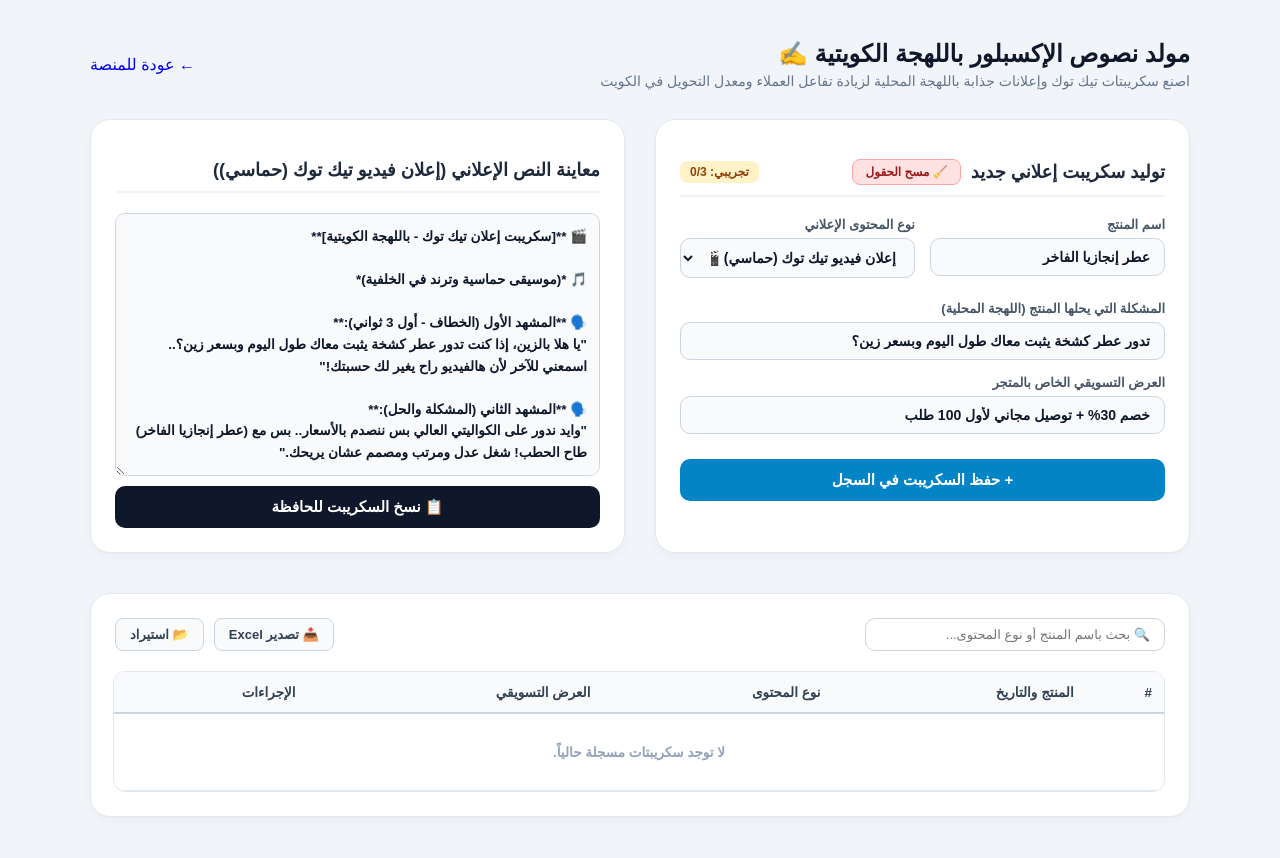
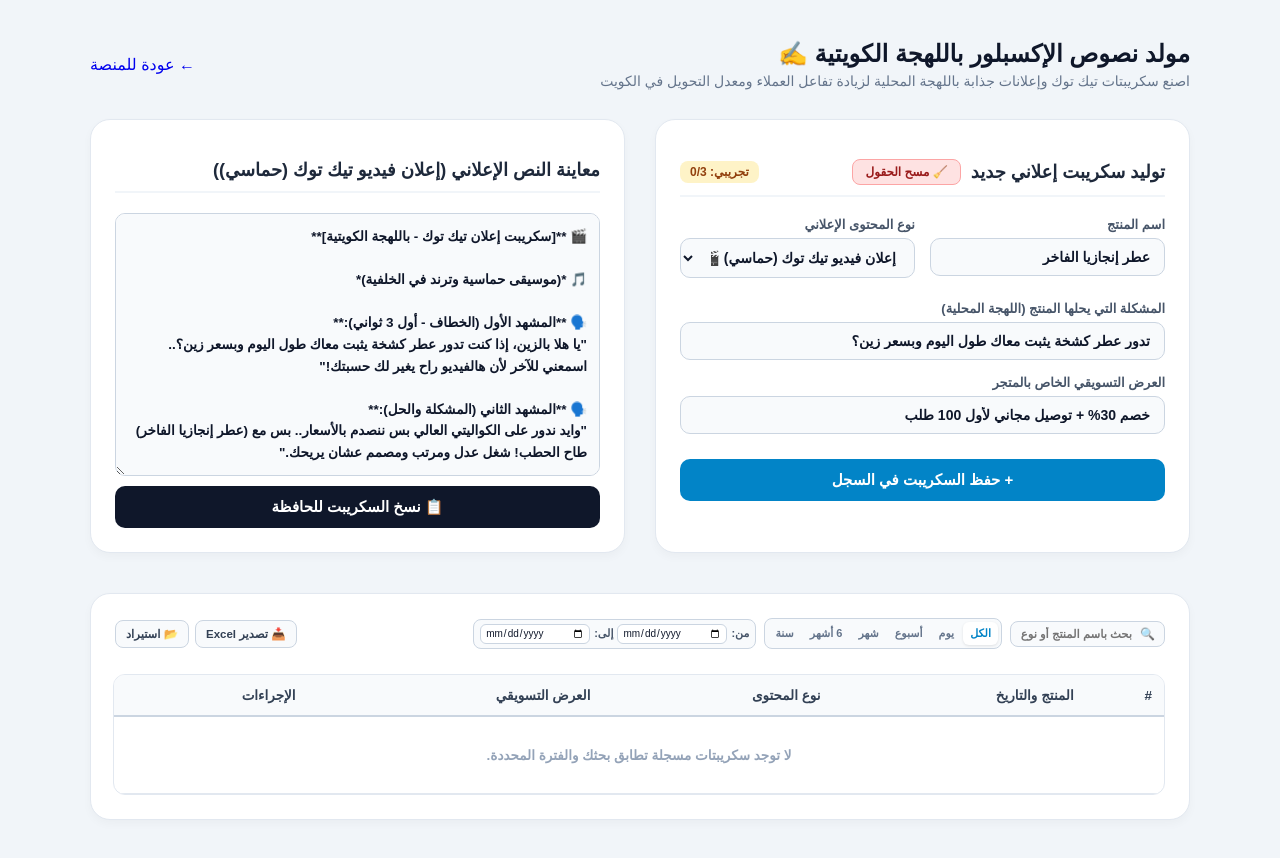
Before and after one commit to engaziasa-lang/engazia-app, a Next.js app: page /hub/kw/copy in a window 1280 px wide. Built offline with nearby package versions, Linux system fonts and the light colour scheme.

Commit message:
Update page.tsx

```diff
--- a/app/hub/kw/copy/page.tsx
+++ b/app/hub/kw/copy/page.tsx
@@ -11,6 +11,7 @@ interface CopyItem {
   offerText: string;
   generatedScript: string;
   createdAt?: string;
+  createdAtTimestamp?: number; // للفرز الزمني
 }
 
 export default function ExploredCopywritingKW() {
@@ -25,6 +26,9 @@ export default function ExploredCopywritingKW() {
 
   const [items, setItems] = useState<CopyItem[]>([]);
   const [searchQuery, setSearchQuery] = useState<string>('');
+  const [timeFilter, setTimeFilter] = useState<'all' | 'day' | 'week' | 'month' | '6months' | 'year'>('all');
+  const [startDate, setStartDate] = useState<string>('');
+  const [endDate, setEndDate] = useState<string>('');
   const [editingId, setEditingId] = useState<string | null>(null);
 
   const fileInputRef = useRef<HTMLInputElement>(null);
@@ -200,8 +204,18 @@ export default function ExploredCopywritingKW() {
       searchPH: '🔍 بحث باسم المنتج أو نوع المحتوى...',
       exportBtn: '📥 تصدير Excel',
       importBtn: '📂 استيراد',
+      fromDate: 'من',
+      toDate: 'إلى',
+      filter: {
+        all: 'الكل',
+        day: 'يوم',
+        week: 'أسبوع',
+        month: 'شهر',
+        sixMonths: '6 أشهر',
+        year: 'سنة'
+      },
       table: {
-        noRecords: 'لا توجد سكريبتات مسجلة حالياً.',
+        noRecords: 'لا توجد سكريبتات مسجلة تطابق بحثك والفترة المحددة.',
         th1: '#',
         th2: 'المنتج والتاريخ',
         th3: 'نوع المحتوى',
@@ -250,8 +264,18 @@ export default function ExploredCopywritingKW() {
       searchPH: '🔍 Search by product name or content type...',
       exportBtn: '📥 Export Excel',
       importBtn: '📂 Import',
+      fromDate: 'From',
+      toDate: 'To',
+      filter: {
+        all: 'All',
+        day: '1 Day',
+        week: '1 Week',
+        month: '1 Month',
+        sixMonths: '6 Months',
+        year: '1 Year'
+      },
       table: {
-        noRecords: 'No scripts currently registered.',
+        noRecords: 'No scripts found matching your search and date range.',
         th1: '#',
         th2: 'Product & Date',
         th3: 'Content Type',
@@ -293,6 +317,7 @@ export default function ExploredCopywritingKW() {
     const timeOptions: Intl.DateTimeFormatOptions = { hour: 'numeric', minute: 'numeric', hour12: true };
     const localeStr = lang === 'ar' ? 'ar-KW' : 'en-KW';
     const formattedDate = `${now.toLocaleDateString(localeStr)} - ${now.toLocaleTimeString(localeStr, timeOptions)}`;
+    const currentTimestamp = Date.now();
 
     if (editingId) {
       const updated = items.map(item => item.id === editingId ? {
@@ -302,7 +327,8 @@ export default function ExploredCopywritingKW() {
         problemSolved,
         offerText,
         generatedScript,
-        createdAt: item.createdAt || formattedDate
+        createdAt: item.createdAt || formattedDate,
+        createdAtTimestamp: item.createdAtTimestamp || currentTimestamp
       } : item);
       saveToLocalStorage(updated);
       setEditingId(null);
@@ -315,7 +341,8 @@ export default function ExploredCopywritingKW() {
         problemSolved,
         offerText,
         generatedScript,
-        createdAt: formattedDate
+        createdAt: formattedDate,
+        createdAtTimestamp: currentTimestamp
       };
       saveToLocalStorage([...items, newItem]);
       alert(text.alerts.saveSuccess);
@@ -353,8 +380,43 @@ export default function ExploredCopywritingKW() {
     alert(text.alerts.copySuccess);
   };
 
+  // تصفية النتائج بناءً على البحث، نطاق التاريخ، والفرز السريع
+  const filteredItems = items.filter(item => {
+    const matchesSearch = (item.productName || '').toLowerCase().includes(searchQuery.toLowerCase()) ||
+                          (item.contentType || '').toLowerCase().includes(searchQuery.toLowerCase());
+    if (!matchesSearch) return false;
+
+    if (item.createdAtTimestamp) {
+      if (startDate) {
+        const start = new Date(startDate);
+        start.setHours(0, 0, 0, 0);
+        if (item.createdAtTimestamp < start.getTime()) return false;
+      }
+      if (endDate) {
+        const end = new Date(endDate);
+        end.setHours(23, 59, 59, 999);
+        if (item.createdAtTimestamp > end.getTime()) return false;
+      }
+    }
+
+    if (timeFilter === 'all') return true;
+    if (!item.createdAtTimestamp) return true;
+
+    const now = Date.now();
+    const diff = now - item.createdAtTimestamp;
+    const dayMs = 24 * 60 * 60 * 1000;
+
+    if (timeFilter === 'day') return diff <= dayMs;
+    if (timeFilter === 'week') return diff <= 7 * dayMs;
+    if (timeFilter === 'month') return diff <= 30 * dayMs;
+    if (timeFilter === '6months') return diff <= 180 * dayMs;
+    if (timeFilter === 'year') return diff <= 365 * dayMs;
+
+    return true;
+  });
+
   const handleExportExcel = () => {
-    if (items.length === 0) {
+    if (filteredItems.length === 0) {
       alert(text.alerts.noDataExp);
       return;
     }
@@ -383,7 +445,7 @@ export default function ExploredCopywritingKW() {
             <tbody>
     `;
 
-    items.forEach((row, idx) => {
+    filteredItems.forEach((row, idx) => {
       tableHtml += `
         <tr>
           <td>${idx + 1}</td>
@@ -429,11 +491,6 @@ export default function ExploredCopywritingKW() {
     }
   };
 
-  const filteredItems = items.filter(item =>
-    item.productName.toLowerCase().includes(searchQuery.toLowerCase()) ||
-    item.contentType.toLowerCase().includes(searchQuery.toLowerCase())
-  );
-
   return (
     <div className="tool-container" style={{ direction: lang === 'ar' ? 'rtl' : 'ltr' }}>
       <style jsx global>{`
@@ -476,11 +533,25 @@ export default function ExploredCopywritingKW() {
         .copy-btn:hover { background: #1e293b; transform: translateY(-2px); }
 
         .table-section { background: #ffffff; border-radius: 20px; padding: 24px; border: 1px solid #e2e8f0; box-shadow: 0 4px 10px rgba(0,0,0,0.03); text-align: ${lang === 'ar' ? 'right' : 'left'}; }
-        .table-toolbar { display: flex; justify-content: space-between; align-items: center; margin-bottom: 20px; flex-wrap: wrap; gap: 15px; flex-direction: ${lang === 'ar' ? 'row' : 'row-reverse'}; }
-        .search-input { padding: 8px 14px; border: 1px solid #cbd5e1; border-radius: 10px; font-family: inherit; font-size: 13px; outline: none; width: 100%; max-width: 300px; box-sizing: border-box; text-align: ${lang === 'ar' ? 'right' : 'left'}; transition: all 0.2s; }
-        .search-input:focus { border-color: #0284c7; box-shadow: 0 0 0 2px rgba(2, 132, 199, 0.15); }
-        .table-btns { display: flex; gap: 10px; flex-wrap: wrap; }
-        .t-btn { padding: 8px 14px; border-radius: 8px; font-weight: 700; font-size: 13px; cursor: pointer; border: 1px solid #cbd5e1; background: #f8fafc; color: #334155; font-family: inherit; display: flex; align-items: center; justify-content: center; transition: all 0.2s; }
+
+        /* شريط الأدوات بالترتيب الدقيق: بحث -> فرز سريع -> فرز تاريخ -> أزرار الاستيراد والتصدير في صف واحد متناسق بدون تباعدات */
+        .table-toolbar { display: flex; justify-content: flex-start; align-items: center; margin-bottom: 20px; flex-wrap: nowrap; gap: 8px; flex-direction: ${lang === 'ar' ? 'row' : 'row-reverse'}; overflow-x: auto; padding-bottom: 5px; }
+
+        .search-input-wrapper { position: relative; display: flex; align-items: center; flex-shrink: 0; width: 155px; }
+        .search-input-wrapper span { position: absolute; ${lang === 'ar' ? 'right: 10px' : 'left: 10px'}; font-size: 12px; pointer-events: none; }
+        .search-input { padding: 6px 10px; ${lang === 'ar' ? 'padding-right: 32px' : 'padding-left: 32px'}; border: 1px solid #cbd5e1; border-radius: 8px; font-family: inherit; font-size: 11.5px; outline: none; width: 100%; box-sizing: border-box; text-align: ${lang === 'ar' ? 'right' : 'left'}; transition: all 0.2s; background: #f8fafc; color: #0f172a; font-weight: 600; }
+        .search-input:focus { border-color: #0284c7; background: #ffffff; box-shadow: 0 0 0 2px rgba(2, 132, 199, 0.15); }
+
+        .filter-row { display: flex; background: #f8fafc; border: 1px solid #cbd5e1; border-radius: 8px; padding: 3px; gap: 2px; flex-shrink: 0; }
+        .filter-btn { background: transparent; border: none; padding: 5px 7px; border-radius: 6px; font-size: 11px; font-weight: 700; color: #64748b; cursor: pointer; transition: 0.2s; font-family: inherit; white-space: nowrap; }
+        .filter-btn:hover { color: #0f172a; background: #e2e8f0; }
+        .filter-btn.active { background: #ffffff; color: #0284c7; box-shadow: 0 1px 3px rgba(0,0,0,0.1); }
+
+        .date-filter-box { display: flex; align-items: center; gap: 4px; background: #f8fafc; border: 1px solid #cbd5e1; border-radius: 8px; padding: 4px 6px; font-size: 11px; font-weight: 700; color: #475569; flex-shrink: 0; }
+        .date-filter-box input[type="date"] { border: 1px solid #cbd5e1; border-radius: 6px; padding: 2px 4px; font-family: inherit; font-size: 10px; outline: none; background: #ffffff; color: #0f172a; width: 100px; }
+
+        .table-btns { display: flex; gap: 6px; flex-wrap: nowrap; flex-shrink: 0; ${lang === 'ar' ? 'margin-right: auto;' : 'margin-left: auto;'} }
+        .t-btn { padding: 6px 10px; border-radius: 8px; font-weight: 700; font-size: 11.5px; cursor: pointer; border: 1px solid #cbd5e1; background: #f8fafc; color: #334155; font-family: inherit; display: flex; align-items: center; justify-content: center; transition: all 0.2s; white-space: nowrap; }
         .t-btn:hover { background: #f1f5f9; color: #0284c7; border-color: #0284c7; }
 
         .table-responsive { overflow-x: auto; -webkit-overflow-scrolling: touch; width: 100%; border-radius: 12px; border: 1px solid #e2e8f0; }
@@ -597,16 +668,54 @@ export default function ExploredCopywritingKW() {
 
       <div className="table-section">
         <div className="table-toolbar">
+          <div className="search-input-wrapper">
+            <span>🔍</span>
             <input
               type="text"
               className="search-input"
-            placeholder={text.searchPH}
+              placeholder={text.searchPH.replace('🔍 ', '')}
               value={searchQuery}
               onChange={(e) => setSearchQuery(e.target.value)}
             />
+          </div>
+
+          <div className="filter-row">
+            <button className={`filter-btn ${timeFilter === 'all' ? 'active' : ''}`} onClick={() => setTimeFilter('all')}>{text.filter.all}</button>
+            <button className={`filter-btn ${timeFilter === 'day' ? 'active' : ''}`} onClick={() => setTimeFilter('day')}>{text.filter.day}</button>
+            <button className={`filter-btn ${timeFilter === 'week' ? 'active' : ''}`} onClick={() => setTimeFilter('week')}>{text.filter.week}</button>
+            <button className={`filter-btn ${timeFilter === 'month' ? 'active' : ''}`} onClick={() => setTimeFilter('month')}>{text.filter.month}</button>
+            <button className={`filter-btn ${timeFilter === '6months' ? 'active' : ''}`} onClick={() => setTimeFilter('6months')}>{text.filter.sixMonths}</button>
+            <button className={`filter-btn ${timeFilter === 'year' ? 'active' : ''}`} onClick={() => setTimeFilter('year')}>{text.filter.year}</button>
+          </div>
+
+          <div className="date-filter-box">
+            <span>{text.fromDate}:</span>
+            <input
+              type="date"
+              value={startDate}
+              onChange={(e) => setStartDate(e.target.value)}
+            />
+            <span>{text.toDate}:</span>
+            <input
+              type="date"
+              value={endDate}
+              onChange={(e) => setEndDate(e.target.value)}
+            />
+            {(startDate || endDate) && (
+              <button
+                type="button"
+                onClick={() => { setStartDate(''); setEndDate(''); }}
+                style={{ background: '#fee2e2', border: 'none', color: '#991b1b', borderRadius: '4px', padding: '1px 5px', cursor: 'pointer', fontSize: '10px', fontWeight: 800 }}
+                title="إلغاء تصفية التاريخ"
+              >
+                ✕
+              </button>
+            )}
+          </div>
+
           <div className="table-btns">
-            <button className="t-btn" onClick={handleExportExcel}>{text.exportBtn}</button>
-            <button className="t-btn" onClick={() => fileInputRef.current?.click()}>{text.importBtn}</button>
+            <button className="t-btn" onClick={handleExportExcel}>📥 {text.exportBtn.replace('📥 ', '')}</button>
+            <button className="t-btn" onClick={() => fileInputRef.current?.click()}>📂 {text.importBtn.replace('📂 ', '')}</button>
             <input type="file" ref={fileInputRef} onChange={handleImportJson} accept=".json" style={{ display: 'none' }} />
           </div>
         </div>
@@ -654,7 +763,7 @@ export default function ExploredCopywritingKW() {
               <tfoot>
                 <tr className="tfoot-row">
                   <td colSpan={4} style={{ textAlign: 'center' }}>{text.table.totalLabel}</td>
-                  <td>{items.length} {text.table.scriptUnit}</td>
+                  <td>{filteredItems.length} {text.table.scriptUnit}</td>
                 </tr>
               </tfoot>
             )}
```
Lines whose indentation alone changed are shown as unchanged.
